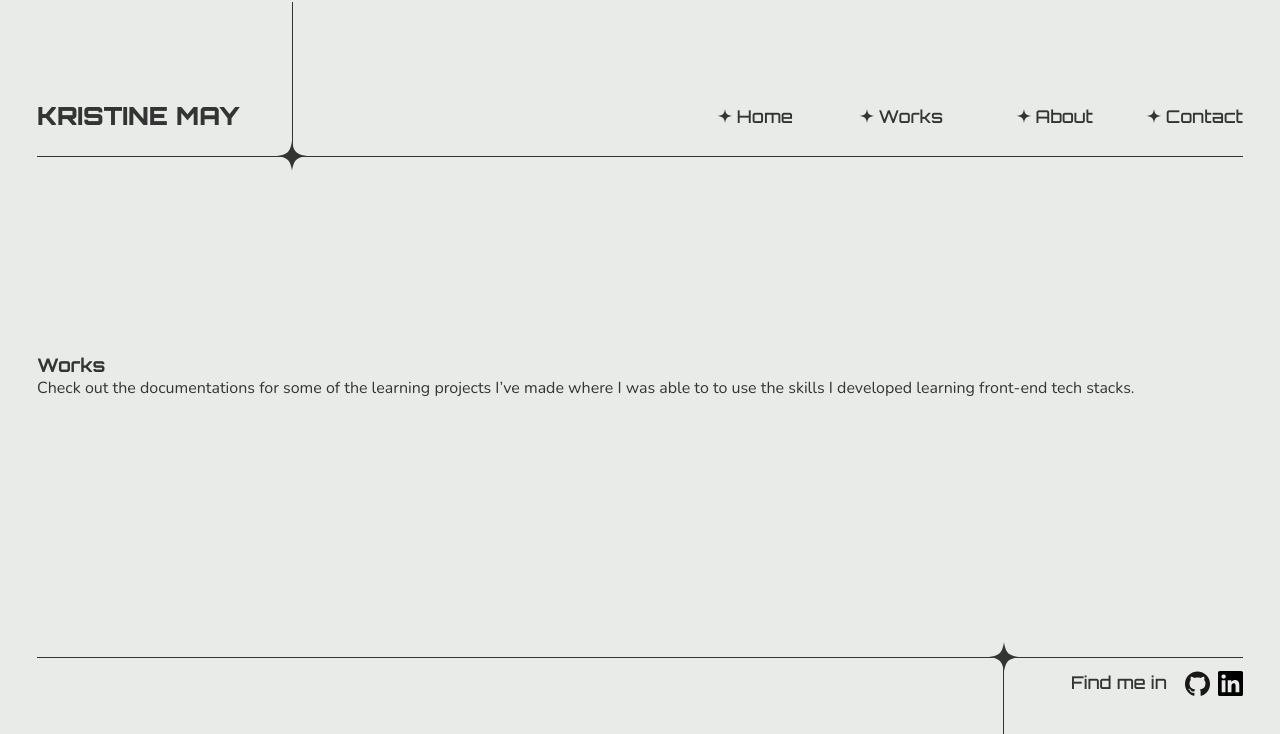
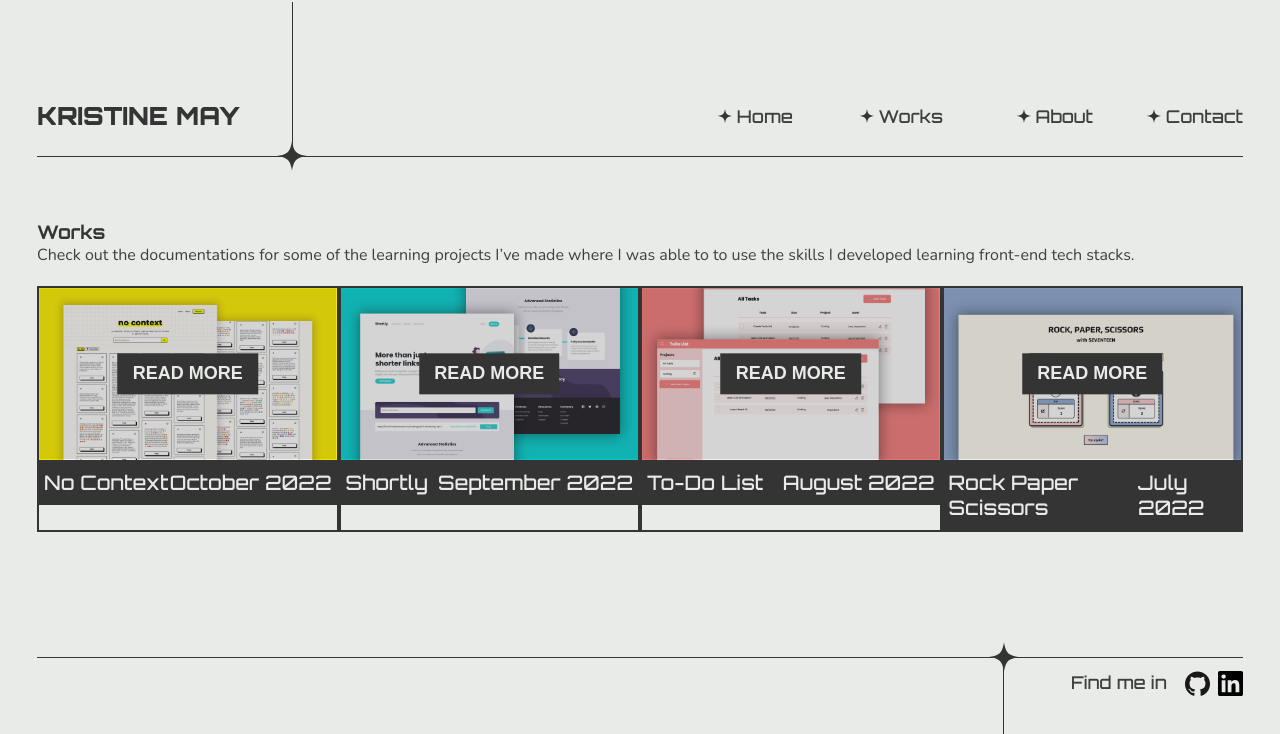
Before and after one commit to sn-tin/frontendkristine, a React (Create React App) app: page /works in a window 1280 px wide. Shown: the top 734 px of the page. Built offline with nearby package versions, Linux system fonts and the light colour scheme.

Commit message:
Map cards and style - Add cards by returning Cards and mapping worksData for each card data - Add styles for each card

```diff
--- a/src/components/Works/WorkCards.js
+++ b/src/components/Works/WorkCards.js
@@ -1,25 +1,21 @@
+import { CardsWrapper, CardImg, Overlay, ReadButton, DetailsWrapper } from "./Works.styles";
+
 const Cards = ({data}) => {
     const { id, img, name, date } = data;
+    const className = `work-img-${id}`
     return (
-        <div className="work-cards">
-            <div id={id} className={"work"-{id}}
-                style={
-                    {
-                        backgroundImage: {img},
-                        backgroundRepeat: "no-repeat",
-                        backgroundSize: "cover"
-                    }
-                }
-            >
-                <div className="overlay">
-                    <button style={{textTransform: "uppercase"}}>Read More</button>
-                </div>
+        <CardsWrapper className="work-cards">
+            <div id={id} className={className} style={{position: "relative", overflow: "hidden"}}>
+                <CardImg src={img} alt={name} />
+                <Overlay className="overlay">
+                    <ReadButton>Read More</ReadButton>
+                </Overlay>
             </div>
-            <div className="name-date">
+            <DetailsWrapper className="name-date">
                 <span>{name}</span>
                 <span>{date}</span>
-            </div>
-        </div>
+            </DetailsWrapper>
+        </CardsWrapper>
     )
 }
 
--- a/src/components/Works/Works.js
+++ b/src/components/Works/Works.js
@@ -1,20 +1,13 @@
 import works from "./worksData";
 import Cards from "./WorkCards";
-import { useState } from "react";
+import { CardFlex } from "./Works.styles";
 
 const Works = () => {
-
-    const [worksData, setWorksData] = useState(works);
-
-    const workCards = () => {
-        setWorksData(
-            worksData.map((work) => {
-                return (
-                    <Cards key={work.id} data={work} />
-                )
-            })
+    const workCards = works.map((work) => {
+        return (
+            <Cards key={work.id} data={work} />
         )
-    }
+    })
 
     return (
         <section className="works">
@@ -22,7 +15,9 @@ const Works = () => {
                 <h1>Works</h1>
                 <p>Check out the documentations for some of the learning projects I’ve made where I was able to to use the skills I developed learning front-end tech stacks.</p>
             </div>
-            {/* {workCards} */}
+            <CardFlex className="cards-flex">
+                {workCards}
+            </CardFlex>
         </section>
     )
 }
--- /dev/null
+++ b/src/components/Works/Works.styles.js
@@ -0,0 +1,64 @@
+import styled from "styled-components";
+import { devices, FontWeight, theme } from "../../styles";
+
+const CardFlex = styled.div`
+    display: flex;
+    flex-direction: column;
+    @media screen and (${devices.laptop}) {
+       flex-direction: row;
+    }
+`
+
+const CardsWrapper = styled.div`
+    display: flex;
+    flex-direction: column;
+    width: 240px;
+    margin: 20px 0 0 auto;
+    border: 2px solid ${theme.heading.color};
+    @media screen and (${devices.laptop}) {
+        flex-direction: column;
+        width: 527px;
+    }
+`
+
+const CardImg = styled.img`
+    width: 100%;
+    transform: scale(1.1);
+`
+
+const Overlay = styled.div`
+    width: 100%;
+    height: 100%;
+    display: flex;
+    align-items: center;
+    justify-content: center;
+    position: absolute;
+    top: 50%;
+    left: 50%;
+    transform: translate(-50%, -50%);
+    background-color: rgba(52, 52, 52, 0.21);
+`
+
+const ReadButton = styled.button`
+    text-transform: uppercase;
+    color: ${theme.backgroundColor};
+    font-size: clamp(0.5rem, 2.5vw, 1.125rem);
+    font-weight: ${FontWeight.bold};
+    padding: 10px 15px;
+    border: none;
+    background-color: ${theme.heading.color};
+`
+
+const DetailsWrapper = styled.div`
+    display: flex;
+    justify-content: space-between;
+    color: ${theme.backgroundColor};
+    font-family: ${theme.heading.fontFam};
+    font-size: clamp(0.625rem, 2.5vw, 1.25rem);
+    background-color: ${theme.heading.color};
+    padding: 10px 5px;
+    position: relative;
+    z-index: 1;
+`
+
+export { CardFlex, CardsWrapper, CardImg, Overlay, ReadButton, DetailsWrapper }
--- a/src/components/Works/worksData.js
+++ b/src/components/Works/worksData.js
@@ -1,4 +1,4 @@
-import noContext from '../../assets/nocontext.png'
+import noContext from '../../assets/nocontext.png';
 import shortly from '../../assets/shortly.png';
 import todo from '../../assets/todolist.png';
 import rps from '../../assets/rps.png';
@@ -6,25 +6,25 @@ import rps from '../../assets/rps.png';
 let works = [
     {
         id: 0,
-        img: {noContext},
+        img: noContext,
         name: "No Context",
         date: "October 2022"
     },
     {
         id: 1,
-        img: {shortly},
+        img: shortly,
         name: "Shortly",
         date: "September 2022"
     },
     {
         id: 2,
-        img: {todo},
+        img: todo,
         name: "To-Do List",
         date: "August 2022"
     },
     {
         id: 3,
-        img: {rps},
+        img: rps,
         name: "Rock Paper Scissors",
         date: "July 2022"
     }
--- a/src/styles.js
+++ b/src/styles.js
@@ -7,7 +7,7 @@ const theme = {
         fontFam: `'Orbitron', sans-serif`
     },
     text: {
-        color: "#343434",
+        color: "#3F3F3F",
         fontFam: `'Nunito', sans-serif`
     }
 }
```
Also changed, not shown: src/components/Works/Work.styles.js (deleted).
